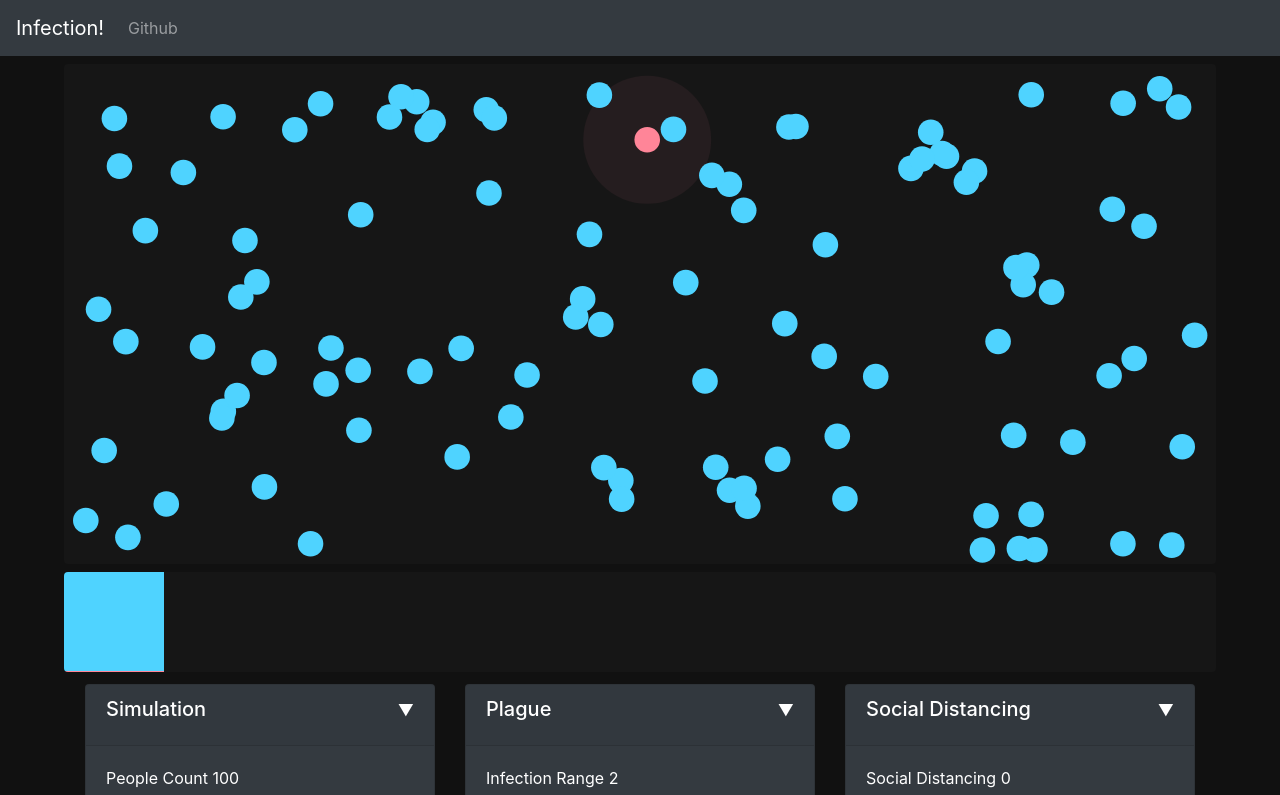
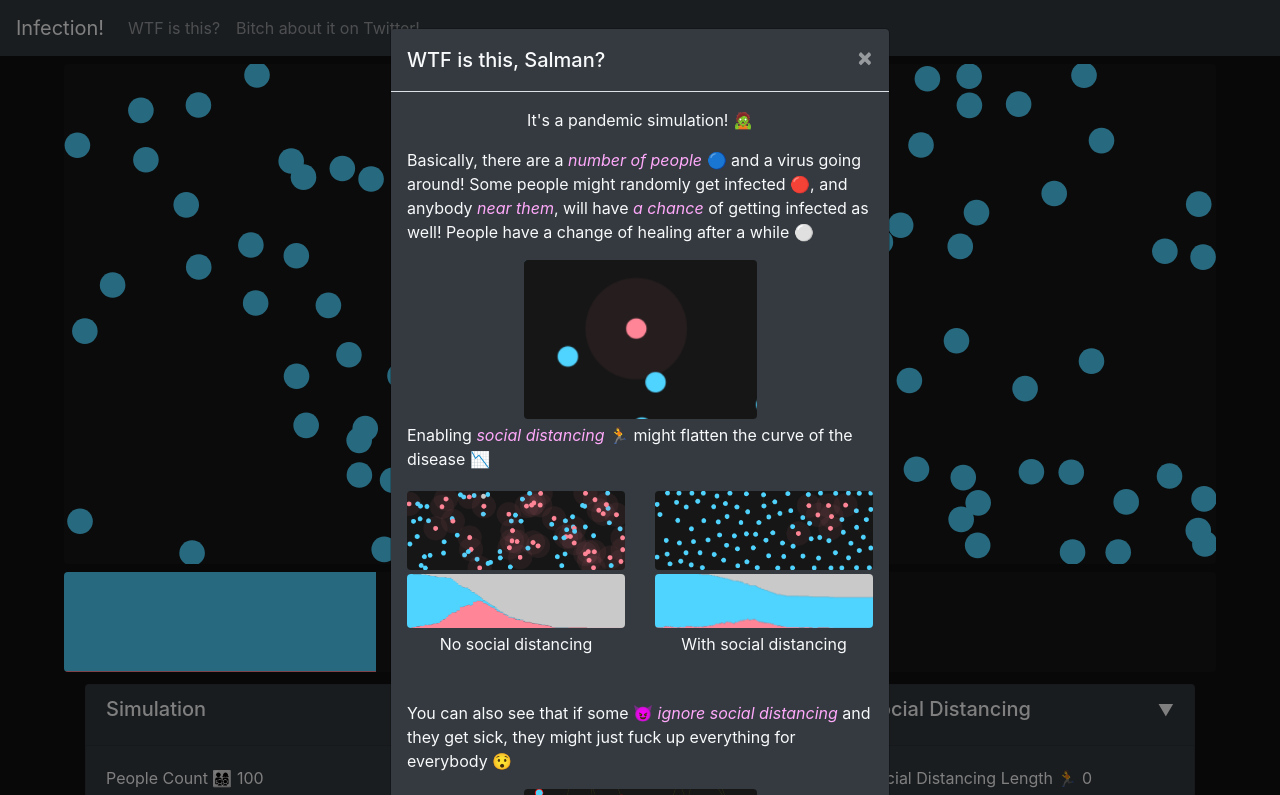
Before and after one commit to SalmanAlSaigal/infection, a plain HTML site: page index.html in a window 1280 px wide. Shown: the top 795 px of the page. Drawn offline with nearby package versions, Linux system fonts and the light colour scheme; animation ran at ten frames a second.

Commit message:
Make it more friendly

```diff
--- a/index.css
+++ b/index.css
@@ -10,3 +10,8 @@
 #simulation, #graph {
 	margin: 0 auto;
 }
+
+.configurable {
+	font-style: italic;
+	color: #ffa9fa;
+}
--- a/index.html
+++ b/index.html
@@ -65,13 +65,121 @@
       <div class="collapse navbar-collapse" id="navbarNav">
         <ul class="navbar-nav">
           <li class="nav-item">
-            <a class="nav-link" href="http://github.com/SalmanAlSaigal"
-              >Github</a
+            <a id="help-button" class="nav-link" href="#">WTF is this?</a>
+          </li>
+          <li class="nav-item">
+            <a
+              id="help-button"
+              class="nav-link"
+              href="https://twitter.com/intent/tweet?text=Check%20out%20these%20feccing%20people%20not%20socially%20distancing!%20%23StaySafe%20%23InfectionSim%0Ahttps://SalmanAlSaigal.github.io/infection"
+              >Bitch about it on Twitter!</a
             >
           </li>
         </ul>
       </div>
     </nav>
+
+    <div id="help-modal" class="modal" tabindex="-1" role="dialog">
+      <div class="modal-dialog" role="document">
+        <div class="modal-content bg-dark text-light">
+          <div class="modal-header">
+            <h5 class="modal-title">WTF is this, Salman?</h5>
+            <button
+              type="button"
+              class="close text-light"
+              data-dismiss="modal"
+              aria-label="Close"
+            >
+              <span aria-hidden="true">&times;</span>
+            </button>
+          </div>
+
+          <div class="modal-body">
+            <p class="text-center">
+              It's a pandemic simulation! 🧟
+            </p>
+            <p>
+              Basically, there are a
+              <span class="configurable">number of people</span> 🔵 and a virus
+              going around! Some people might randomly get infected 🔴, and
+              anybody <span class="configurable">near them</span>, will have
+              <span class="configurable">a chance</span> of getting infected as
+              well! People have a change of healing after a while ⚪
+            </p>
+            <img
+              class="d-block mx-auto rounded my-1 w-50"
+              src="/infected.png"
+            />
+            <p>
+              Enabling
+              <span class="configurable">social distancing</span> 🏃 might
+              flatten the curve of the disease 📉
+            </p>
+            <div class="row">
+              <div class="col">
+                <img
+                  class="d-block mx-auto rounded my-1 w-100"
+                  src="/no-social-distancing.png"
+                />
+                <img
+                  class="d-block mx-auto rounded my-1 w-100 h-25"
+                  src="/bad-graph.png"
+                />
+                <p class="text-center">No social distancing</p>
+              </div>
+              <div class="col">
+                <img
+                  class="d-block mx-auto rounded my-1 w-100"
+                  src="/social-distancing.png"
+                />
+                <img
+                  class="d-block mx-auto rounded my-1 w-100 h-25"
+                  src="/good-graph.png"
+                />
+                <p class="text-center">With social distancing</p>
+              </div>
+            </div>
+
+            <p>
+              You can also see that if some 😈
+              <span class="configurable">ignore</span>
+              <span class="configurable">social distancing</span> and they get
+              sick, they might just fuck up everything for everybody 😯
+            </p>
+            <img
+              class="d-block mx-auto rounded my-1 w-50"
+              src="/ignorers.png"
+            />
+            <p>
+              Now you can bitch about people going out during quarantine on
+              twitter and you can show them this simulation!
+            </p>
+
+            <p class="font-weight-light">
+              The text like <span class="configurable">this</span> can be edited
+              in the sliders below. <strong>Have fun!</strong>
+            </p>
+            <p></p>
+
+            <p></p>
+          </div>
+
+          <div class="modal-footer d-flex justify-content-between">
+            <div>
+              <input id="hide-help-checkbox" type="checkbox" class="checkbox" />
+              <label for="hide-help-checkbox">Dont show again</label>
+            </div>
+            <button
+              type="button"
+              class="btn btn-secondary"
+              data-dismiss="modal"
+            >
+              Close
+            </button>
+          </div>
+        </div>
+      </div>
+    </div>
 
     <canvas
       id="simulation"
@@ -102,7 +210,7 @@
               <label
                 for="creature-count-slider"
                 id="creature-count-slider-label"
-                >People Count</label
+                >People Count 👨‍👩‍👧‍👦</label
               >
               <label
                 for="creature-count-slider"
@@ -142,7 +250,7 @@
               <label
                 for="infection-radius-slider"
                 id="infection-radius-slider-label"
-                >Infection Range</label
+                >Infection Range ⭕</label
               >
               <label
                 for="infection-radius-slider"
@@ -160,7 +268,7 @@
               />
 
               <label for="infect-prob-slider" id="infect-prob-slider-label"
-                >Infection Probability</label
+                >Disease Strength 💪</label
               >
               <label for="infect-prob-slider" id="infect-prob-slider-value"
                 >0.2%</label
@@ -174,10 +282,10 @@
                 max=".01"
                 step=".0001"
               />
-              <label for="heal-prob-slider" id="heal-prob-slider-label"
+              <label for="heal-prob-slider" id="heal-prob-slider-label" hidden
                 >Heal Probability</label
               >
-              <label for="heal-prob-slider" id="heal-prob-slider-value"
+              <label for="heal-prob-slider" id="heal-prob-slider-value" hidden
                 >0.01%</label
               >
               <input
@@ -188,15 +296,18 @@
                 min=".0001"
                 max=".01"
                 step=".0001"
+                hidden
               />
               <label
                 for="spontanious-infection-slider"
                 id="spontanious-infection-slider-label"
+                hidden
                 >Spontanious Infection Probability</label
               >
               <label
                 for="spontanious-infection-slider"
                 id="spontanious-infection-slider-value"
+                hidden
                 >0.0001%</label
               >
               <input
@@ -207,6 +318,7 @@
                 min="0"
                 max=".001"
                 step=".0001"
+                hidden
               />
             </div>
 
@@ -234,7 +346,7 @@
               <label
                 for="social-distance-slider"
                 id="social-distance-slider-label"
-                >Social Distancing</label
+                >Social Distancing Length 🏃</label
               >
               <label
                 for="social-distance-slider"
@@ -253,7 +365,7 @@
               <label
                 for="ignore-social-distance-slider"
                 id="ignore-social-distance-slider-label"
-                >Social Distancing Ignorers</label
+                >Social Distancing Ignorers 😈</label
               >
               <label
                 for="ignore-social-distance-slider"
--- a/main.js
+++ b/main.js
@@ -1,4 +1,4 @@
-const BAR_SIZE = 5;
+const BAR_SIZE = 2;
 
 const COLORS = {
   background: "#161616",
@@ -14,6 +14,16 @@
 };
 
 window.addEventListener("load", () => {
+  document.getElementById("help-button").addEventListener("click", () => {
+    $("#help-modal").modal("show");
+  });
+  if (localStorage.getItem("disableHelp") !== "true") $("#help-modal").modal("show");
+  const disableHelpCheckbox = document.getElementById("hide-help-checkbox");
+  disableHelpCheckbox.checked = localStorage.getItem("disableHelp") === "true";
+  disableHelpCheckbox.addEventListener("click", (e) => {
+    localStorage.setItem("disableHelp", e.target.checked);
+  });
+
   // Handle user input
   var playButton = document.getElementById("play-button");
   playButton.addEventListener("click", () => {
@@ -98,7 +108,7 @@
   const gCanvas = document.getElementById("graph");
   const gctx = gCanvas.getContext("2d");
   let graphData = [];
-	let lastDrawnGraphLength =0;
+  let lastDrawnGraphLength = 0;
 
   let [topLeft, bottomRight] = [
     new Victor(options.creatureSize, options.creatureSize),
@@ -111,7 +121,10 @@
     canvas.height = "500";
     gCanvas.width = window.innerWidth * 0.9;
     gCanvas.height = "100";
-    bottomRight = new Victor(canvas.width - options.creatureSize, 500 - options.creatureSize);
+    bottomRight = new Victor(
+      canvas.width - options.creatureSize,
+      500 - options.creatureSize
+    );
     options.creatureSize = window.innerWidth / 100;
   };
   setCanvasSize();
@@ -150,7 +163,8 @@
         if (
           c1 !== c2 &&
           !c1.neighbours.includes(c2) &&
-          c1.pos.distance(c2.pos) < options.creatureSize * options.socialDistance
+          c1.pos.distance(c2.pos) <
+            options.creatureSize * options.socialDistance
         ) {
           c1.neighbours.push(c2);
           c2.neighbours.push(c1);
@@ -165,7 +179,8 @@
         (c.state === "sus" &&
           infected.some(({ pos: infPos }) => {
             const withinReact =
-              c.pos.distance(infPos) < options.creatureSize * options.infectionRadius;
+              c.pos.distance(infPos) <
+              options.creatureSize * options.infectionRadius;
             const incident = Math.random() < options.infProb;
 
             return withinReact && incident;
@@ -203,23 +218,26 @@
           const distance = c.pos.distance(n.pos);
           const diff = c.pos.clone();
           diff.subtract(n.pos);
+
           diff.x /= distance;
           diff.y /= distance;
+					diff.x *= Math.random();
+					diff.y *= Math.random();
+
           c.acc.add(diff);
         });
-      } else if (c.acc.length() === 0 || Math.random() > 0.95 || outOfBounds) {
+      } else if (c.acc.length() === 0 || Math.random() > 0.97 || outOfBounds) {
         // Change acceleration randomly on whenever you hit a wall
         c.acc = new Victor(Math.random() * 2 - 1, Math.random() * 2 - 1);
         c.acc.normalize();
       }
 
       c.vel.add(c.acc);
-      c.vel.limit(1, 0.1);
+      c.vel.limit(3, 0.5);
       c.pos.add(c.vel);
     });
 
-    // Only update graph once every 10 updates
-    if (updateCount % 16 === 0) {
+    if (updateCount % 2 === 0) {
       let graphDataInsert = {
         sus: 0,
         inf: 0,
@@ -228,7 +246,7 @@
       creatures.forEach(({ state }) => graphDataInsert[state]++);
       graphData.push(graphDataInsert);
       if (graphData.length * BAR_SIZE > gCanvas.width) {
-        graphData = graphData.slice(Math.floor(graphData.length * .3));
+        graphData = graphData.slice(Math.floor(graphData.length * 0.3));
       }
     }
     updateCount++;
@@ -254,7 +272,13 @@
         if (state === "inf") {
           ctx.beginPath();
           ctx.fillStyle = COLORS.inf_glow;
-          ctx.arc(x, y, options.creatureSize * options.infectionRadius, 0, 2 * Math.PI);
+          ctx.arc(
+            x,
+            y,
+            options.creatureSize * options.infectionRadius,
+            0,
+            2 * Math.PI
+          );
           ctx.fill();
         }
 
@@ -274,10 +298,10 @@
       }
     );
 
-		if(graphData.length !== lastDrawnGraphLength){
+    if (graphData.length !== lastDrawnGraphLength) {
       gctx.fillStyle = COLORS.background;
       gctx.fillRect(0, 0, gCanvas.width, gCanvas.height);
-			const graphLength = graphData.length
+      const graphLength = graphData.length;
       graphData.forEach(({ sus, inf, rem }, index) => {
         const x = index * BAR_SIZE;
 
@@ -287,33 +311,18 @@
 
         let currentHeight = 0;
         gctx.fillStyle = COLORS.rem;
-				gctx.fillRect(
-					x,
-					currentHeight,
-					BAR_SIZE,
-					remBarHeight
-				);
+        gctx.fillRect(x, currentHeight, BAR_SIZE, remBarHeight);
         currentHeight += remBarHeight;
 
         gctx.fillStyle = COLORS.sus;
-				gctx.fillRect(
-					x,
-					currentHeight,
-					BAR_SIZE,
-					susBarHeight
-				);
+        gctx.fillRect(x, currentHeight, BAR_SIZE, susBarHeight);
         currentHeight += susBarHeight;
 
         gctx.fillStyle = COLORS.inf;
-				gctx.fillRect(
-					x,
-					currentHeight,
-					BAR_SIZE,
-					infBarHeight
-				);
+        gctx.fillRect(x, currentHeight, BAR_SIZE, infBarHeight);
         currentHeight += infBarHeight;
       });
-			lastDrawnGraphLength = graphLength
+      lastDrawnGraphLength = graphLength;
     }
 
     requestAnimationFrame(render);
```
Also changed, not shown: bad-graph.png (added), good-graph.png (added), ignorers.png (added), infected.png (added), no-social-distancing.png (added), social-distancing.png (added). Lines whose indentation alone changed are shown as unchanged.
